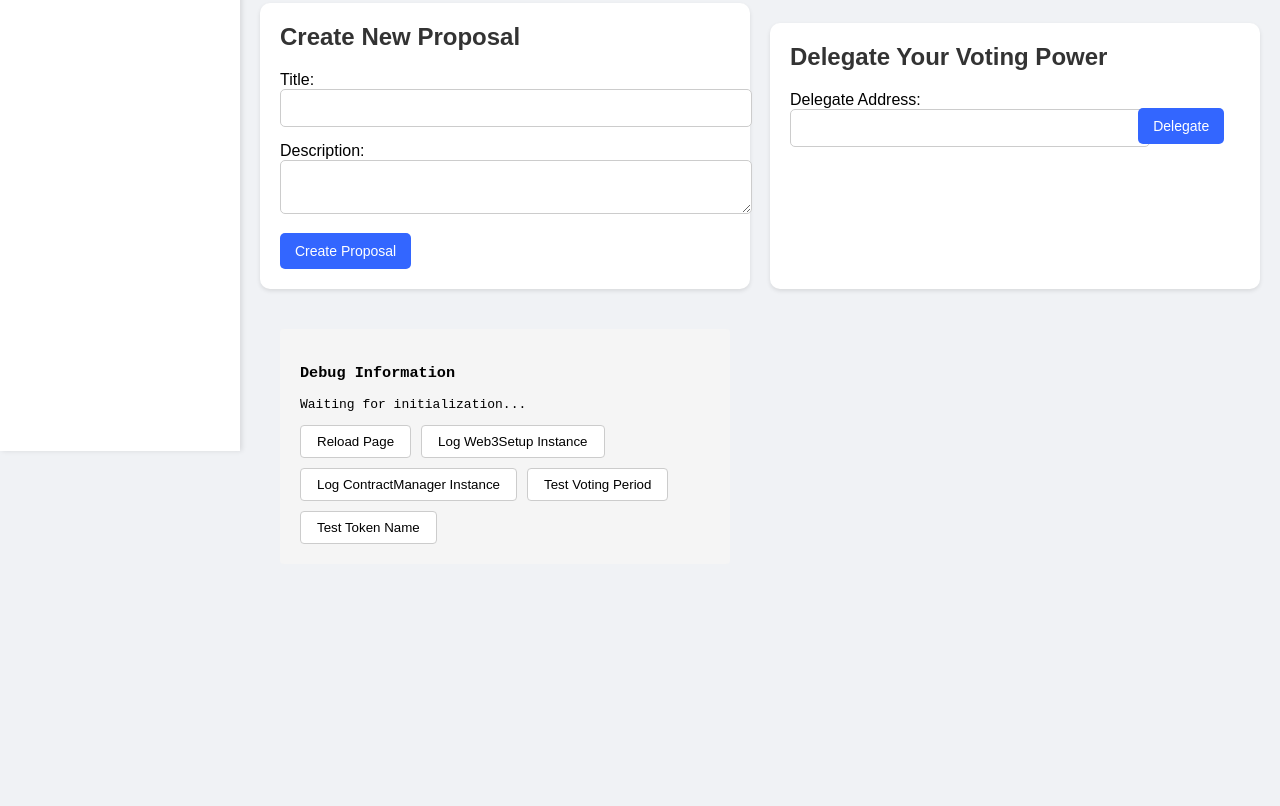
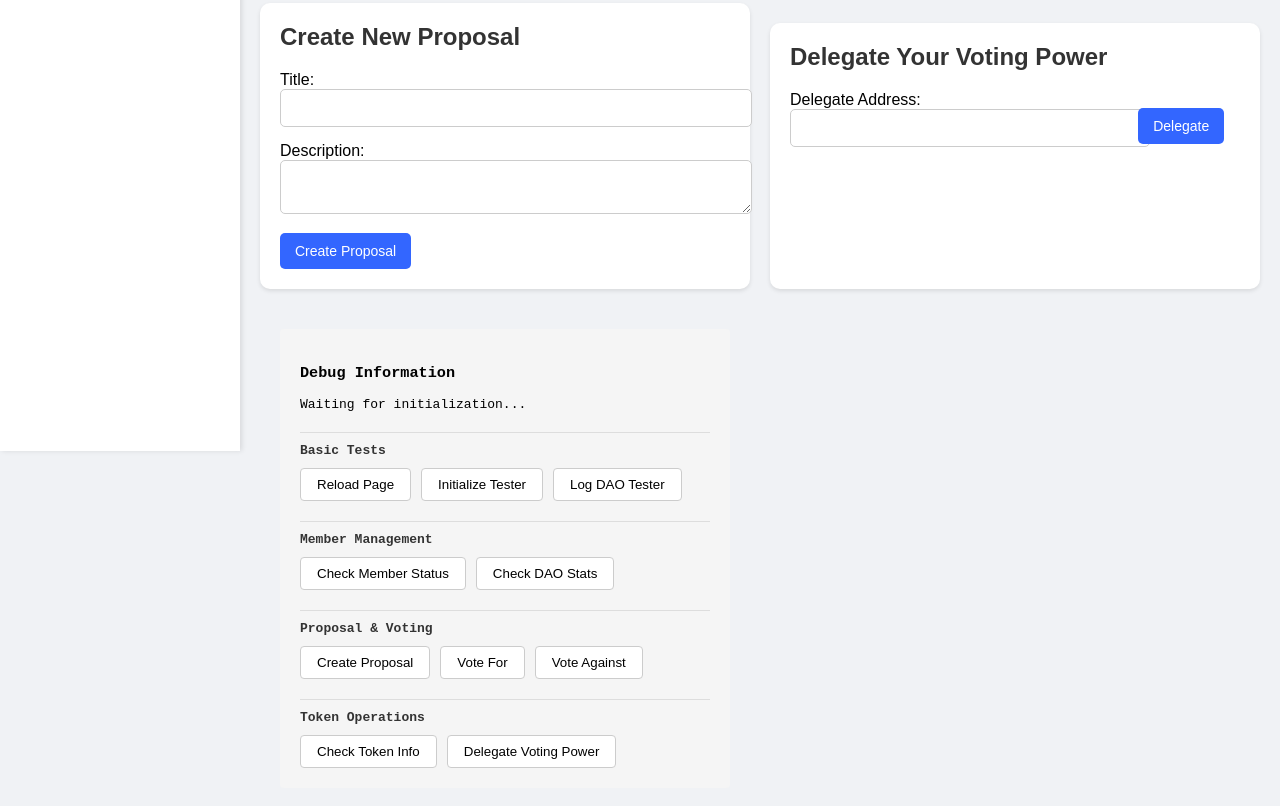
Before and after one commit to blockchainscorpion/DAO_Fractio_Srs, a website: page client/DAO.html in a window 1280 px wide. Shown: the part 436-1242 px from the top of the page. Before the commit the page ends 1040 px from the top, so only its background shows below. Drawn offline with Linux system fonts and the light colour scheme.

Commit message:
[Modularization: 2.1]

```diff
--- a/client/DAO.html
+++ b/client/DAO.html
@@ -402,16 +402,29 @@
             font-family: monospace;
             white-space: pre-line;
         }
+
+        .debug-section {
+            margin-top: 20px;
+            padding-top: 10px;
+            border-top: 1px solid #ddd;
+        }
+        .debug-section h4 {
+            margin: 0 0 10px 0;
+            color: #333;
+        }
+
         .status-error {
             background-color: #ffebee;
             color: #c62828;
             border: 1px solid #ef9a9a;
         }
+
         .status-success {
             background-color: #e8f5e9;
             color: #2e7d32;
             border: 1px solid #a5d6a7;
         }
+
         #debugPanel {
             margin: 20px;
             padding: 20px;
@@ -419,17 +432,20 @@
             border-radius: 4px;
             font-family: monospace;
         }
+
         #debugInfo {
             overflow-x: auto;
             white-space: pre-wrap;
             word-break: break-all;
         }
+
         .debug-buttons {
             display: flex;
             gap: 10px;
             flex-wrap: wrap;
             margin-top: 10px;
         }
+
         .debug-buttons button {
             padding: 8px 16px;
             border-radius: 4px;
@@ -438,6 +454,7 @@
             cursor: pointer;
             transition: all 0.3s;
         }
+
         .debug-buttons button:hover {
             background: #eee;
         }
@@ -547,16 +564,49 @@
                         </form>
                     </section>
 
-          <!-- Debug Panel -->
+                    <!-- Enhanced Debug Panel -->
                     <div id="debugPanel">
                         <h3>Debug Information</h3>
                         <pre id="debugInfo">Waiting for initialization...</pre>
-            <div class="debug-buttons" style="margin-top: 10px;">
+
+                        <div class="debug-section">
+                            <h4>Basic Tests</h4>
+                            <div class="debug-buttons">
                                 <button onclick="window.location.reload()">Reload Page</button>
-              <button onclick="console.log(window.web3Setup)">Log Web3Setup Instance</button>
-              <button onclick="console.log(window.contractManager)">Log ContractManager Instance</button>
-              <button onclick="window.testContractCall('Governance', 'votingPeriod')">Test Voting Period</button>
-              <button onclick="window.testContractCall('GovernanceToken', 'name')">Test Token Name</button>
+                                <button onclick="window.initDAOTester()">Initialize Tester</button>
+                                <button onclick="console.log(window.daoTester)">Log DAO Tester</button>
+                            </div>
+                        </div>
+
+                        <div class="debug-section">
+                            <h4>Member Management</h4>
+                            <div class="debug-buttons">
+                                <button onclick="window.daoTester?.testMemberManagement()">Check Member Status</button>
+                                <button onclick="window.daoTester?.testDAOStats()">Check DAO Stats</button>
+                            </div>
+                        </div>
+
+                        <div class="debug-section">
+                            <h4>Proposal & Voting</h4>
+                            <div class="debug-buttons">
+                                <button
+                                    onclick="window.daoTester?.testProposalCreation('Test Proposal ' + Date.now())">Create
+                                    Proposal</button>
+                                <button onclick="window.daoTester?.testVoting(prompt('Enter proposal ID:'), true)">Vote
+                                    For</button>
+                                <button onclick="window.daoTester?.testVoting(prompt('Enter proposal ID:'), false)">Vote
+                                    Against</button>
+                            </div>
+                        </div>
+
+                        <div class="debug-section">
+                            <h4>Token Operations</h4>
+                            <div class="debug-buttons">
+                                <button onclick="window.daoTester?.testTokenOperations()">Check Token Info</button>
+                                <button
+                                    onclick="window.daoTester?.testDelegation(prompt('Enter delegate address:'))">Delegate
+                                    Voting Power</button>
+                            </div>
                         </div>
                     </div>
         </main>
```
Lines whose indentation alone changed are shown as unchanged.
